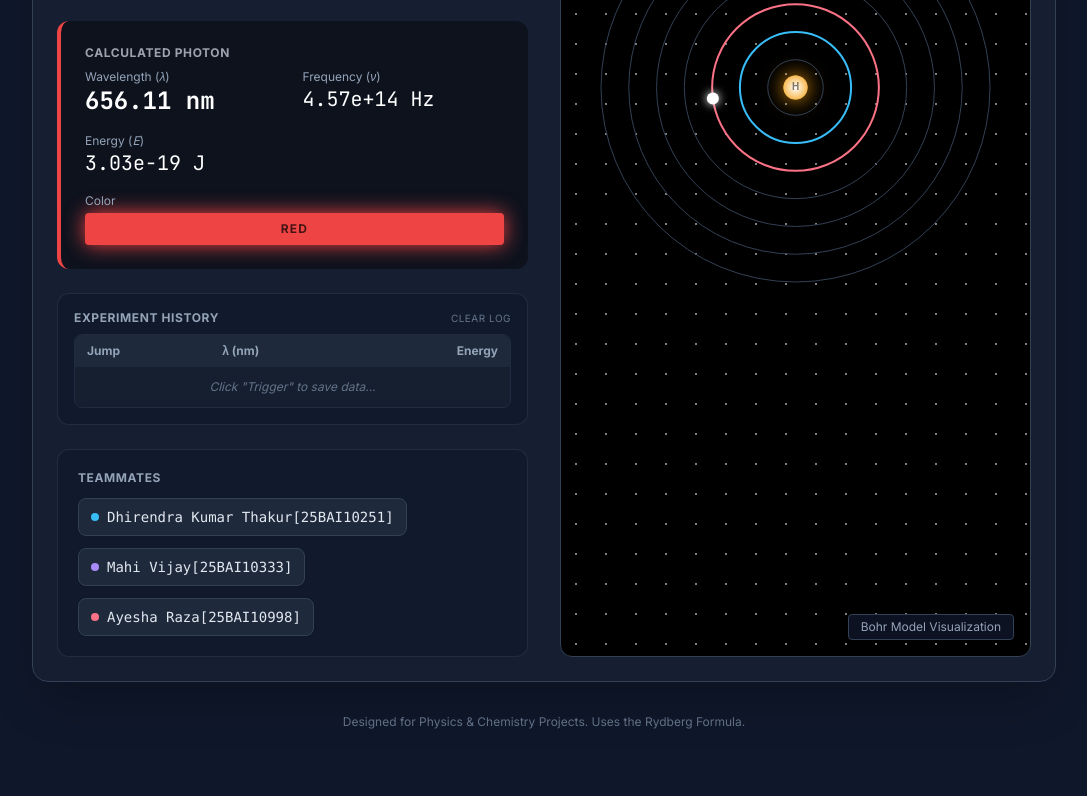
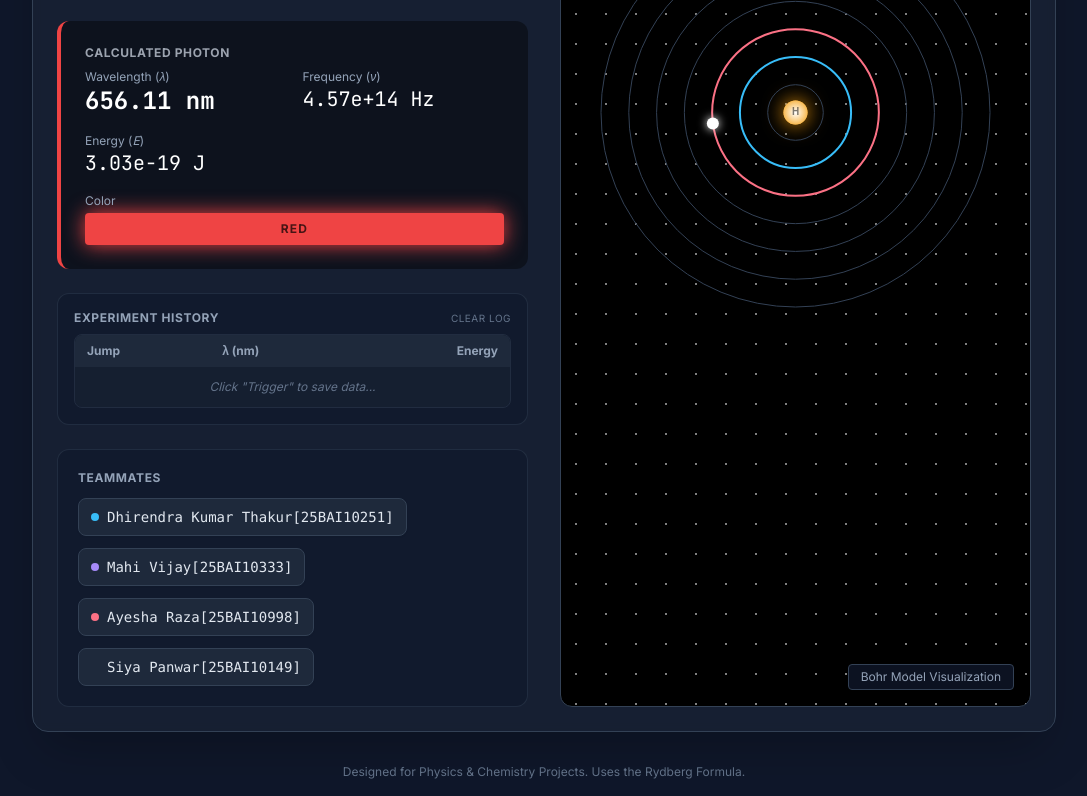
Before and after one commit to Dhirendra10251/SPECTRAL, a plain HTML site: page index.html in a window 1280 px wide. Shown: the part 523-1319 px from the top of the page, without its empty margins (96-1183 px from the left). Before the commit the page ends 1269 px from the top, so only its background shows below. Drawn offline with nearby package versions, Linux system fonts and the light colour scheme.

Commit message:
addition of a new teammate

```diff
--- a/index.html
+++ b/index.html
@@ -193,6 +193,10 @@
                     <div class="flex items-center space-x-2 bg-slate-800 px-3 py-2 rounded-lg border border-slate-700 shadow-sm hover:border-rose-500/50 transition-colors cursor-default">
                         <div class="w-2 h-2 rounded-full bg-rose-400"></div>
                         <span class="text-sm text-slate-200 font-mono">Ayesha Raza[25BAI10998]</span>
+                    </div>
+                    <div class="flex items-center space-x-2 bg-slate-800 px-3 py-2 rounded-lg border border-slate-700 shadow-sm hover:border-rose-500/50 transition-colors cursor-default">
+                        <div class="w-2 h-2 rounded-full bg-neon-400"></div>
+                        <span class="text-sm text-slate-200 font-mono">Siya Panwar[25BAI10149]</span>
                     </div>
                 </div>
             </div>
```
